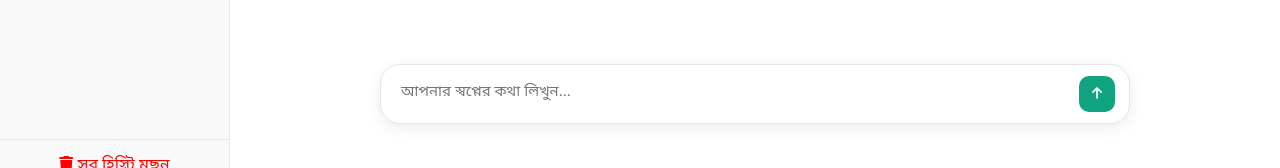
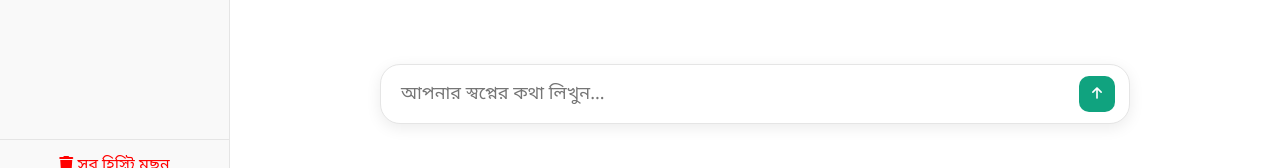
Before and after one commit to rahulbormon999-star/Swapno, a plain HTML site: page index.html in a window 1280 px wide. Shown: the part 608-776 px from the top of the page. Drawn offline with Linux system fonts and the light colour scheme.

Commit message:
Update textarea font sizes in index.html
Increased textarea font size and placeholder font size.

```diff
--- a/index.html
+++ b/index.html
@@ -59,7 +59,7 @@
         .message-wrapper.ai .message-content{padding:10px 5px;color:#202123}
         .input-container{position:absolute;bottom:6%;left:0;width:100%;padding:15px 20px 20px;background:linear-gradient(180deg,rgba(255,255,255,0) 0%,#fff 25%);display:flex;justify-content:center}
         .input-box{width:100%;max-width:750px;display:flex;align-items:flex-end;border:1px solid var(--border-color);border-radius:20px;background-color:white;box-shadow:0 4px 15px rgba(0,0,0,0.08);padding:5px 10px}
-        textarea{width:100%;max-height:180px;min-height:48px;padding:12px 10px;border:none;outline:none;resize:none;font-size:15px;background:transparent;overflow-y:auto;font-family:var(--font-family)}
+        textarea{width:100%;max-height:180px;min-height:48px;padding:12px 10px;border:none;outline:none;resize:none;font-size:18px;background:transparent;overflow-y:auto;font-family:var(--font-family)}
         .send-btn{background-color:var(--accent);color:white;border:none;width:36px;height:36px;border-radius:10px;margin:6px 4px;cursor:pointer;display:flex;align-items:center;justify-content:center;flex-shrink:0;transition:.2s}
         .send-btn:hover{background-color:#0d8f6e}
         .send-btn:disabled{background-color:#ccc;cursor:not-allowed}
@@ -68,6 +68,7 @@
         .welcome h3{font-size:20px;color:#555;margin-bottom:8px}
         .welcome p{font-size:14px}
         .typing-indicator{color:#aaa;font-style:italic}
+        textarea::placeholder{font-size:18px;}
 
         /* Delete Confirm Modal */
         .modal-overlay{
```
